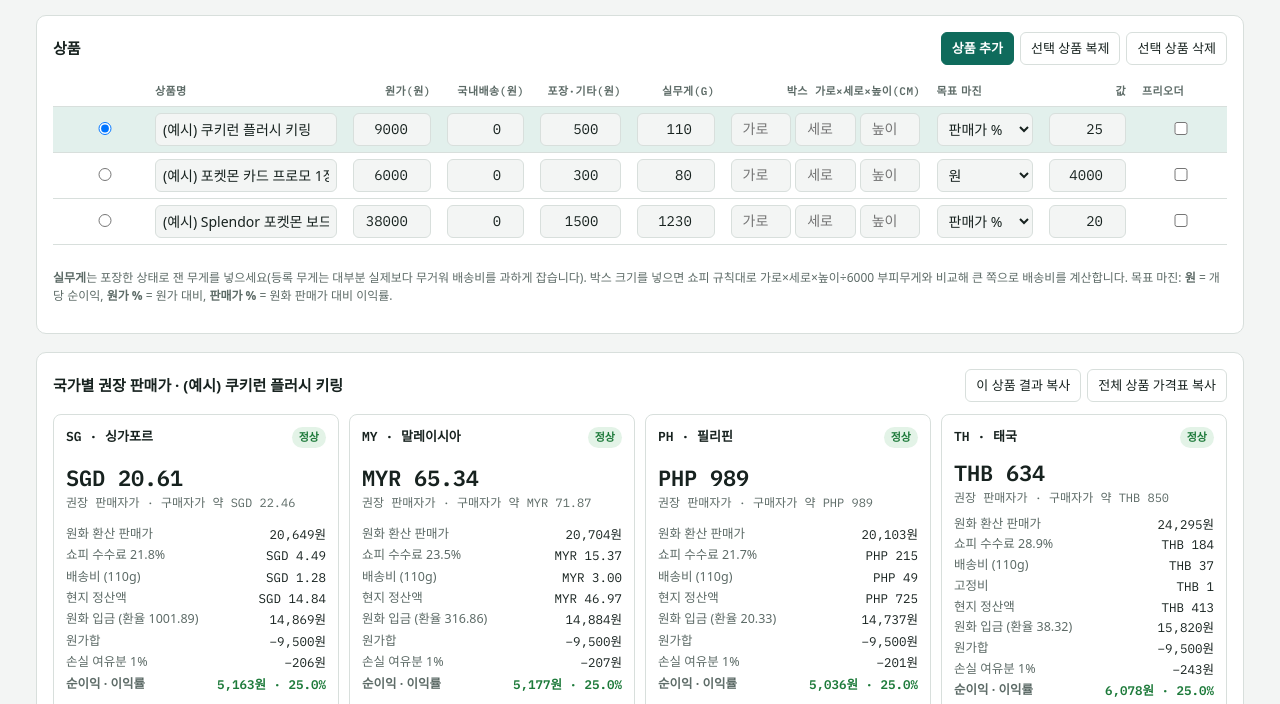
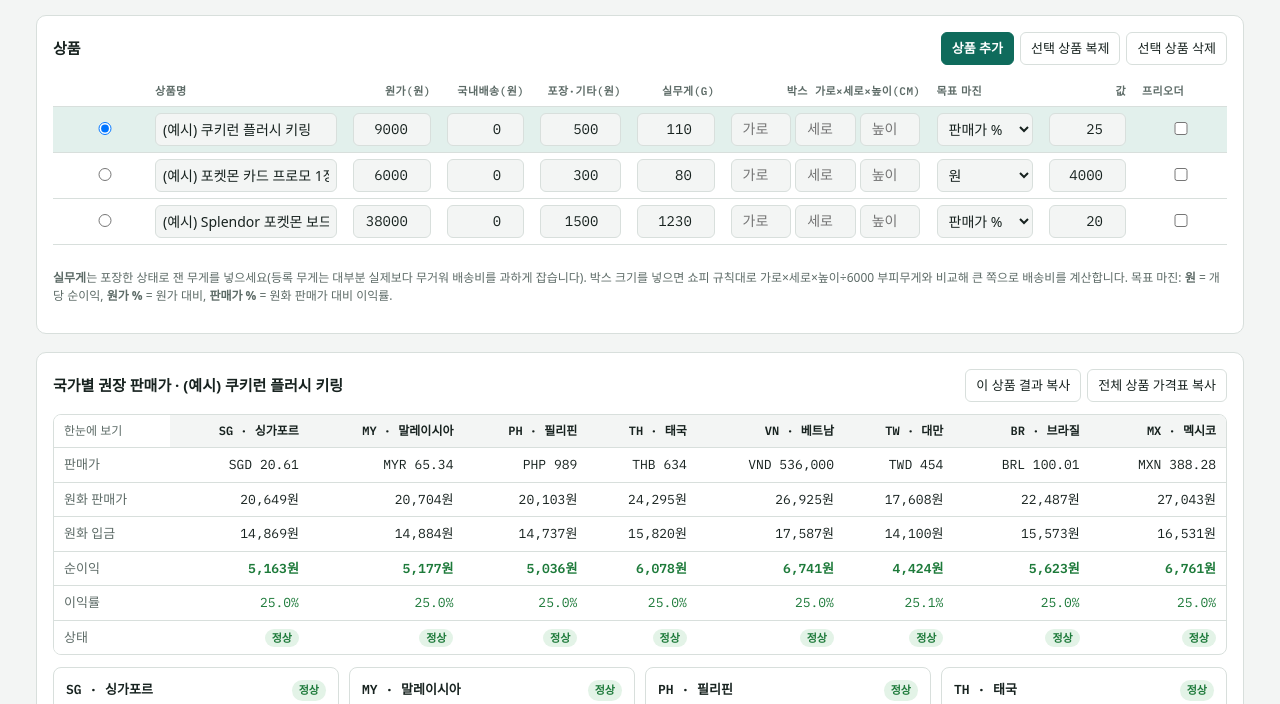
Before and after one commit to mizukikorea1005/shopee-margin-calculator, a plain HTML site: page index.html in a window 1280 px wide. Shown: the part 78-782 px from the top of the page. Drawn offline with Linux system fonts and the light colour scheme; a web font is replaced by a local one.

Commit message:
국가별 한눈에 보기 요약표 추가
Co-Authored-By: Claude Opus 5.5 <noreply@anthropic.com>

```diff
--- a/index.html
+++ b/index.html
@@ -66,6 +66,12 @@ tr.sel td { background: var(--accent-soft); }
 .prod td.name input { min-width: 180px; }
 .prod td select { min-width: 96px; }
 .tag { display: inline-block; font-size: 11px; padding: 1px 6px; border-radius: 999px; background: var(--accent-soft); color: var(--accent); }
+table.sum { border: 1px solid var(--line); border-radius: 8px; border-collapse: separate; border-spacing: 0; overflow: hidden; }
+table.sum th, table.sum td { text-align: right; font-family: var(--f-num); font-size: 13px; padding: 7px 10px; }
+table.sum th:first-child, table.sum td:first-child { text-align: left; font-family: var(--f-body); color: var(--muted); font-weight: 500; position: sticky; left: 0; background: var(--panel); }
+table.sum thead th { background: var(--bg); color: var(--ink); font-size: 12px; text-transform: none; letter-spacing: 0; }
+table.sum tr:last-child td { border-bottom: 0; }
+table.sum td.profit-row { font-weight: 600; }
 .board { display: grid; grid-template-columns: repeat(auto-fill, minmax(260px, 1fr)); gap: 10px; }
 .mk { border: 1px solid var(--line); border-radius: 8px; padding: 12px; display: grid; gap: 8px; min-width: 0; background: var(--panel); }
 .mk .t { display: flex; align-items: baseline; justify-content: space-between; gap: 8px; }
@@ -140,8 +146,9 @@ textarea { font-family: var(--f-num); font-size: 12px; min-height: 90px; }
         <button id="copyAll" type="button">전체 상품 가격표 복사</button>
       </div>
     </div>
+    <div class="scroll"><table class="sum" id="summary"></table></div>
     <div class="board" id="board"></div>
-    <p class="small">권장가 = 쇼피에 입력하는 <b>판매자 가격(세전)</b>. 쇼피가 세금을 붙여 구매자에게 보여 주는 가격은 "구매자가"로 따로 표시합니다(추정). 각 카드의 "내 판매가"에 실제 가격을 넣으면 그 가격의 이익을 계산합니다.</p>
+    <p class="small">권장가 = 쇼피에 입력하는 <b>판매자 가격(세전)</b>. 쇼피가 세금을 붙여 구매자에게 보여 주는 가격은 "구매자가"로 따로 표시합니다(추정). 각 카드의 "내 판매가"에 실제 가격을 넣으면 그 가격의 이익을 계산합니다(요약표에 * 표시).</p>
   </section>
 
   <section class="card">
@@ -423,6 +430,7 @@ textarea { font-family: var(--f-num); font-size: 12px; min-height: 90px; }
     if (!p) { board.innerHTML = '<p class="small">상품을 추가하세요.</p>'; return; }
     $("boardTitle").textContent = `국가별 권장 판매가 · ${p.name || "이름 없는 상품"}`;
     state.mine[p.id] = state.mine[p.id] || {};
+    renderSummary(p);
     for (const code of CODES) {
       const m = state.cfg.markets[code];
       const rec = recommend(code, p);
@@ -463,6 +471,29 @@ textarea { font-family: var(--f-num); font-size: 12px; min-height: 90px; }
       });
       board.appendChild(card);
     }
+  }
+
+  function renderSummary(p) {
+    const cols = CODES.map((code) => {
+      const m = state.cfg.markets[code];
+      const rec = recommend(code, p);
+      if (rec.error) return { code, m, err: true };
+      const mv = state.mine?.[p.id]?.[code];
+      const res = mv ? evaluate(code, p, num(mv)) : rec;
+      return { code, m, res, st: status(code, res, p), mine: !!mv };
+    });
+    const cell = (c, fn) => c.err ? "<td>—</td>" : `<td>${fn(c)}</td>`;
+    const color = (c) => c.res.profit < 0 ? "var(--bad)" : "var(--good)";
+    $("summary").innerHTML = `
+      <thead><tr><th>한눈에 보기</th>${cols.map((c) => `<th>${c.code} · ${c.m.name}</th>`).join("")}</tr></thead>
+      <tbody>
+        <tr><td>판매가</td>${cols.map((c) => cell(c, (c) => `${c.m.cur} ${fmtLocal(c.res.price, c.m.cur)}${c.mine ? "*" : ""}`)).join("")}</tr>
+        <tr><td>원화 판매가</td>${cols.map((c) => cell(c, (c) => fmtKrw(c.res.saleKrw))).join("")}</tr>
+        <tr><td>원화 입금</td>${cols.map((c) => cell(c, (c) => fmtKrw(c.res.payoutKrw))).join("")}</tr>
+        <tr><td>순이익</td>${cols.map((c) => c.err ? "<td>—</td>" : `<td class="profit-row" style="color:${color(c)}">${fmtKrw(c.res.profit)}</td>`).join("")}</tr>
+        <tr><td>이익률</td>${cols.map((c) => c.err ? "<td>—</td>" : `<td style="color:${color(c)}">${pct(c.res.margin)}</td>`).join("")}</tr>
+        <tr><td>상태</td>${cols.map((c) => c.err ? '<td><span class="pill bad">계산 불가</span></td>' : `<td><span class="pill ${c.st.level}">${c.st.label}</span></td>`).join("")}</tr>
+      </tbody>`;
   }
 
   function renderMatrix() {
```
